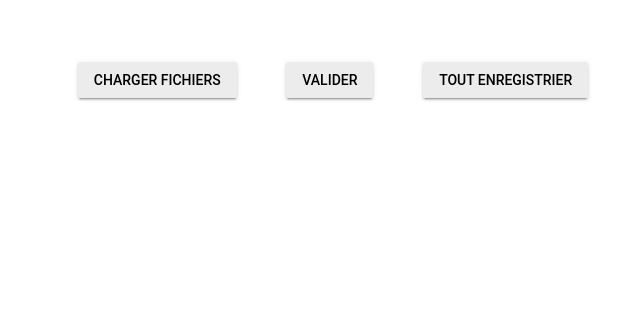
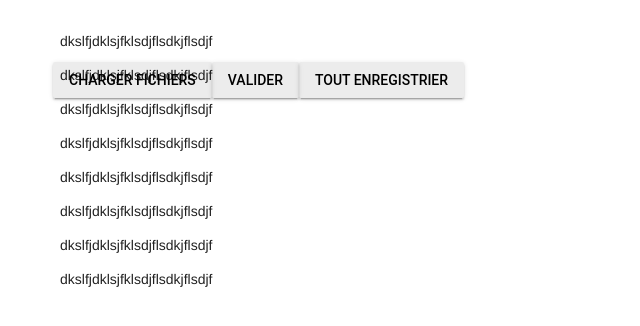
Before and after one commit to WolfVic/endurancepoint-electron, an Electron app: page src/index.html in a window 800 px wide. Shown: the whole page, without its empty margins (67-707 px from the left). Drawn offline with Linux system fonts and the light colour scheme.

Commit message:
essai fixe list

```diff
--- a/src/index.html
+++ b/src/index.html
@@ -7,12 +7,23 @@
   <body>
     <main>
       <input type="file" id="csv" multiple accept="text/csv" style="display: none" onchange="handleFiles(this.files)">
+      <div id="container">
+
         <div class="top">
           <button class="mdl-button mdl-js-button mdl-button--raised mdl-js-ripple-effect" id="loadFiles">Charger Fichiers</button>
           <button class="mdl-button mdl-js-button mdl-button--raised mdl-js-ripple-effect" id='validerBtn'>Valider</button>
           <button class="mdl-button mdl-js-button mdl-button--raised mdl-js-ripple-effect" id="dlAll">Tout enregistrier</button>
         </div>
         <div class="list" id="list">
+          <span>dkslfjdklsjfklsdjflsdkjflsdjf</span>
+          <span>dkslfjdklsjfklsdjflsdkjflsdjf</span>
+          <span>dkslfjdklsjfklsdjflsdkjflsdjf</span>
+          <span>dkslfjdklsjfklsdjflsdkjflsdjf</span>
+          <span>dkslfjdklsjfklsdjflsdkjflsdjf</span>
+          <span>dkslfjdklsjfklsdjflsdkjflsdjf</span>
+          <span>dkslfjdklsjfklsdjflsdkjflsdjf</span>
+          <span>dkslfjdklsjfklsdjflsdkjflsdjf</span>
+        </div>
       </div>
       <link rel="stylesheet" href='./style.css'>
       <script src="script.js"></script>
--- a/src/style.css
+++ b/src/style.css
@@ -9,7 +9,7 @@ body {
   transform: translate(-50%, -50%);
   display: flex;
   flex-direction: row;
-  justify-content: space-around;
+  justify-content: flex-start;
   align-items: baseline;
   width: 40em;
 }
@@ -18,11 +18,11 @@ body {
   top: 20%;
   left: 50%;
   transform: translate(-50%, -50%);
+  width: 40em;
+  border: black;
   display: flex;
-  flex-direction: column;
-  justify-content: flex-start;
-  align-items: stretch;
-  width: 40em;
-  align-content: flex-start;
-  border: black
+  flex-direction: column
 }
+span {
+  padding: 0.5em;
+}
```
Lines whose indentation alone changed are shown as unchanged.
